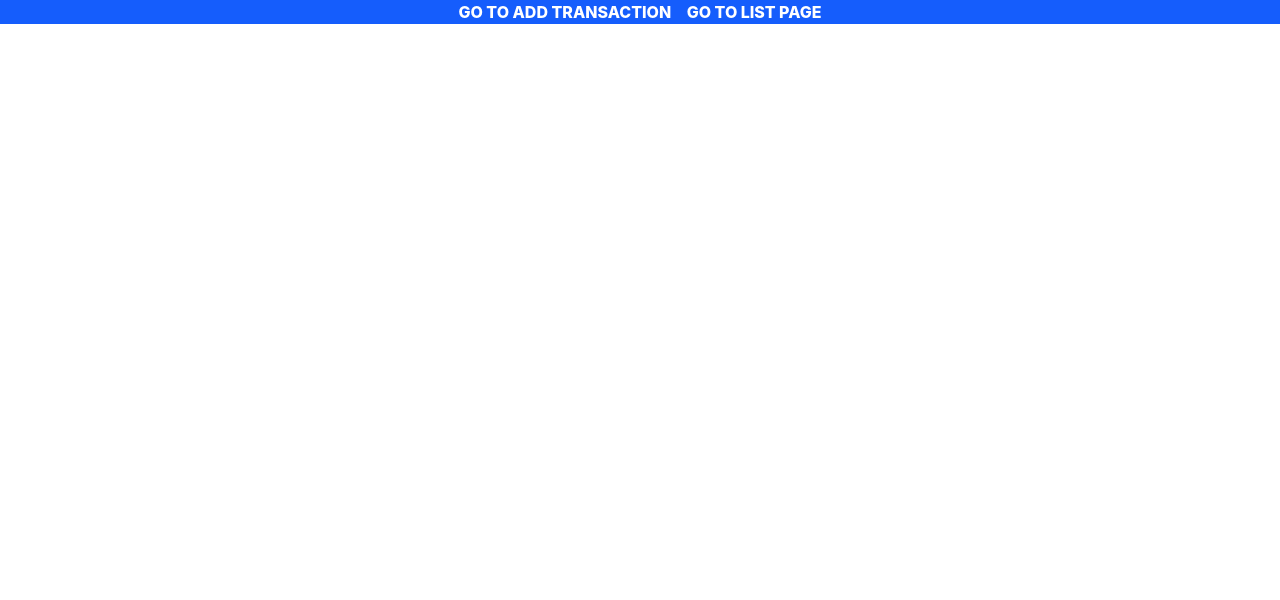
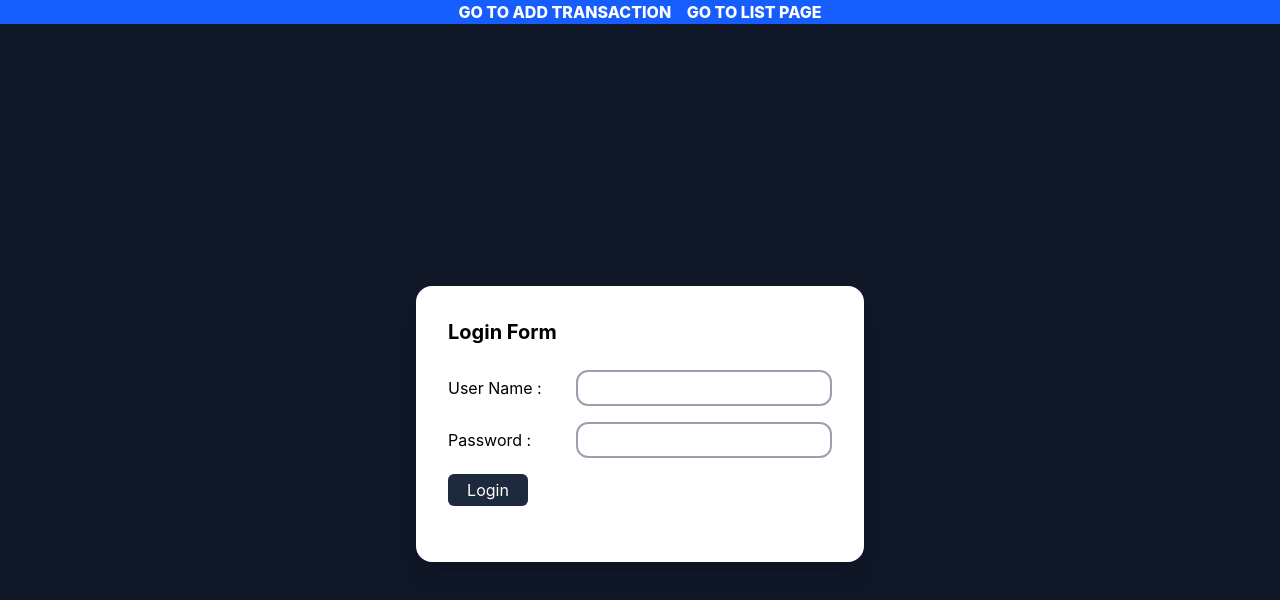
Before and after one commit to Synaptara/personal-finance-tracker, a React (Vite) app: page /login in a window 1280 px wide. Shown: the top 600 px of the page. Built offline with nearby package versions, Linux system fonts and the light colour scheme.

Commit message:
implmented : Supabase Login , validation

```diff
--- a/package.json
+++ b/package.json
@@ -10,6 +10,7 @@
     "preview": "vite preview"
   },
   "dependencies": {
+    "@supabase/supabase-js": "^2.105.4",
     "@tailwindcss/vite": "^4.3.0",
     "react": "^19.2.6",
     "react-dom": "^19.2.6",
--- a/src/App.jsx
+++ b/src/App.jsx
@@ -2,7 +2,7 @@ import {Link, Route, Routes} from "react-router-dom";
 import TransactionForm from "./components/TransactionForm.jsx";
 import {useEffect, useState} from "react";
 import TransactionList from "./components/TransactionList.jsx";
-
+import Login from "./components/Login.jsx";
 function App() {
 
   const [transaction, setTransaction] = useState(() => {
@@ -35,6 +35,7 @@ function App() {
             transaction={transaction}
             setTransaction={setTransaction}
           />}/>
+        <Route path={"/login"} element={<Login/>}/>
       </Routes>
     </>
   );
--- /dev/null
+++ b/src/components/Login.jsx
@@ -0,0 +1,92 @@
+import {useState} from "react";
+import {supabase} from "../supabase.js";
+
+export default function Login() {
+
+  const [userName, setUserName] = useState("")
+  const [password, setPassword] = useState("")
+  const [isLoggedIn, setIsLoggedIn] = useState(false)
+
+
+  async function checkValidation() {
+    try {
+      const {data, error} = await supabase.auth.signInWithPassword({
+        email: userName,
+        password: password,
+      });
+
+      if (error){
+      alert("invalid credentials" + error)}
+      else {
+        console.log(data)
+        setIsLoggedIn(true)
+      }
+    }
+    catch (err){
+      console.error(err)
+    }
+
+
+    }
+
+
+    return (
+      <div>
+        <div className="flex items-center justify-center min-h-screen bg-gray-900">
+          <div className="max-w-md w-full bg-white p-8 rounded-2xl shadow-xl">
+            <div className="space-y-6">
+              <div className="font-bold text-xl">Login Form</div>
+
+              {/* Changed to a grid container with vertical spacing */}
+              <div className="grid grid-cols-1 gap-4">
+                {/* Row 1: Grid layout for User Name */}
+                <div className="grid grid-cols-3 items-center">
+                  <label htmlFor="userName" className="col-span-1">
+                    User Name :
+                  </label>
+                  <input
+                    className="col-span-2 border-2 border-gray-400 rounded-xl px-2 py-1"
+                    id="userName"
+                    type="email"
+                    value={userName}
+                    onChange={(e) => {
+                      setUserName(e.target.value);
+                    }}
+                  />
+                </div>
+
+                {/* Row 2: Grid layout for Password */}
+                <div className="grid grid-cols-3 items-center">
+                  <label htmlFor="password" className="col-span-1">
+                    Password :
+                  </label>
+                  <input
+                    className="col-span-2 border-2 border-gray-400 rounded-xl px-2 py-1"
+                    id="password"
+                    value={password}
+                    type="password"
+                    onChange={(e) => {
+                      setPassword(e.target.value);
+                    }}
+                  />
+                </div>
+                <div>
+                  <button
+                    onClick={checkValidation}
+                    className={
+                      "bg-slate-800 rounded-md p-1 w-20 text-white hover:bg-slate-600"
+                    }
+                  >
+                    Login
+                  </button>
+                </div>
+              </div>
+              <div>
+                {isLoggedIn && <p> hello {userName} 👋 </p>}
+              </div>
+            </div>
+          </div>
+        </div>
+      </div>
+    );
+  }
--- /dev/null
+++ b/src/supabase.js
@@ -0,0 +1,7 @@
+import { createClient } from '@supabase/supabase-js'
+
+// Replace these with your actual Supabase URL and Anon Key
+const supabaseUrl = 'https://hankoujtpnqtycmutdfu.supabase.co';
+const supabaseKey = 'sb_publishable_yvaGEa0DBvEeG3EpEszJOQ_sMZH89oV';
+
+export const supabase = createClient(supabaseUrl, supabaseKey);
```
Also changed, not shown: 1 other file (tests, documents, lock files or other folders).
